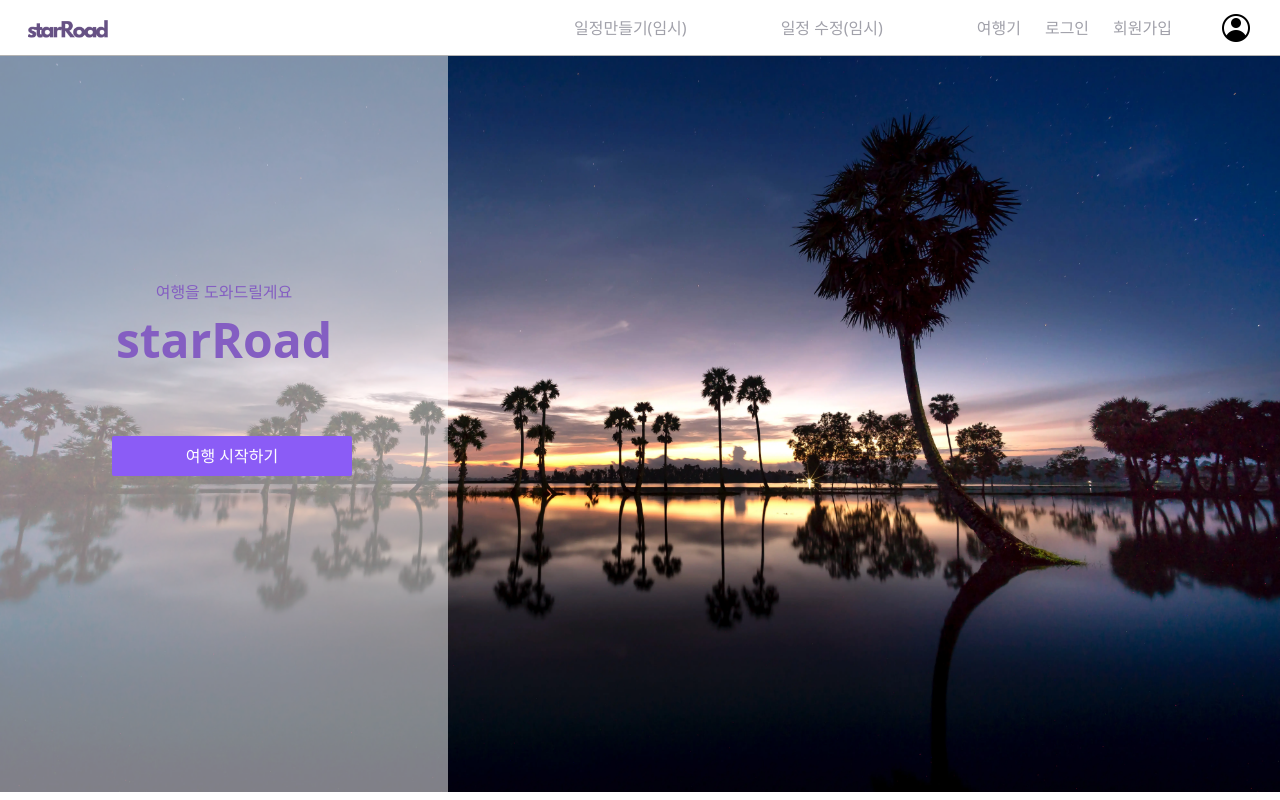
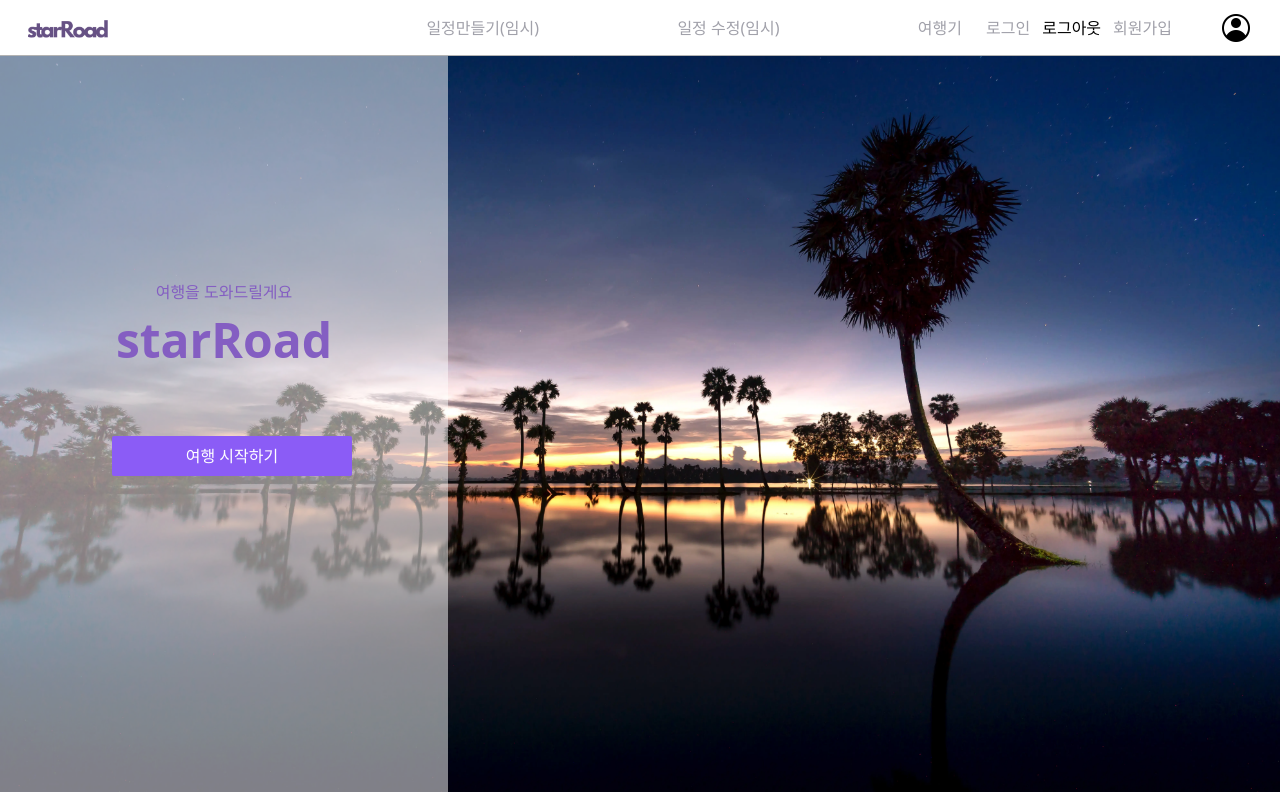
Before and after one commit to kimcodud/elice-gitlab-mirroring, a React (Vite) app: page / in a window 1280 px wide. Shown: the top 800 px of the page. Built offline with nearby package versions, Linux system fonts and the light colour scheme; no server answers.

Commit message:
feat: user role에 따라 nav 변경

```diff
--- a/src/components/Header/Header.jsx
+++ b/src/components/Header/Header.jsx
@@ -1,14 +1,33 @@
 import { Link } from "react-router-dom";
 import "./Header.css";
+import { useEffect, useState } from "react";
+import axios from "axios";
 
 const Header = () => {
+  const [role, setRole] = useState("");
+  const roleCheck = () => {
+    if (localStorage.getItem("role")) {
+      setRole(localStorage.getItem("role"));
+    }
+  };
+
+  const logoutHandler = () => {
+    const res = axios.post("http://localhost:3000/users/logout");
+    console.log(res);
+    localStorage.removeItem("role");
+  };
+
+  useEffect(() => {
+    roleCheck();
+    // logoutHandler()
+  }, []);
   return (
     <header className="h-14">
       <nav className="p-1 flex justify-start h-14">
         <a href="/">
           <img
             src="/src/assets/starRoad_2.png"
-            className="ml-6 mr-96 h-20 w-18 -mt-3"
+            className="ml-6 mr-48 h-20 w-18 -mt-3"
           ></img>
         </a>
         <a href="/plannerMap" className="text-zinc-400 ml-auto p-3">
@@ -17,18 +36,36 @@ const Header = () => {
         <a href="/plannerEdit" className="text-zinc-400 ml-auto p-3">
           일정 수정(임시)
         </a>
+        {role === "ADMIN" && (
+          <a href="/admin" className="text-violet-600 font-bold ml-auto p-3">
+            ADMIN
+          </a>
+        )}
         <a
           href="/travelBoard"
           className="text-zinc-400 ml-auto p-3 bg-white hover:bg-gray-100"
         >
           여행기
         </a>
+        {!role && (
           <a
             href="/login"
             className="text-zinc-400 p-3 bg-white hover:bg-gray-100"
           >
             로그인
           </a>
+        )}
+        {/* {role && (
+          <button onClick={logoutHandler}>
+            <a
+              href="/"
+              className="text-zinc-400 p-3 bg-white hover:bg-gray-100"
+            >
+              로그아웃
+            </a>
+          </button>
+        )} */}
+        <button onClick={logoutHandler}>로그아웃</button>
         <a
           href="/signup"
           className="text-zinc-400 mr-5 p-3 bg-white hover:bg-gray-100"
```
Lines whose indentation alone changed are shown as unchanged.
